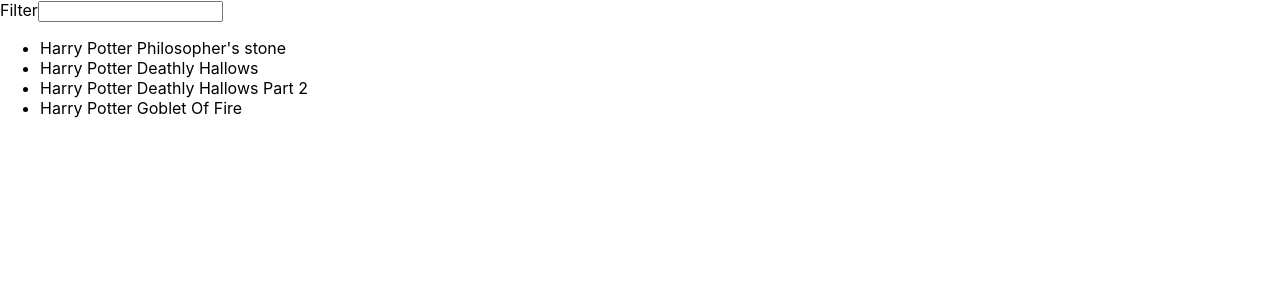
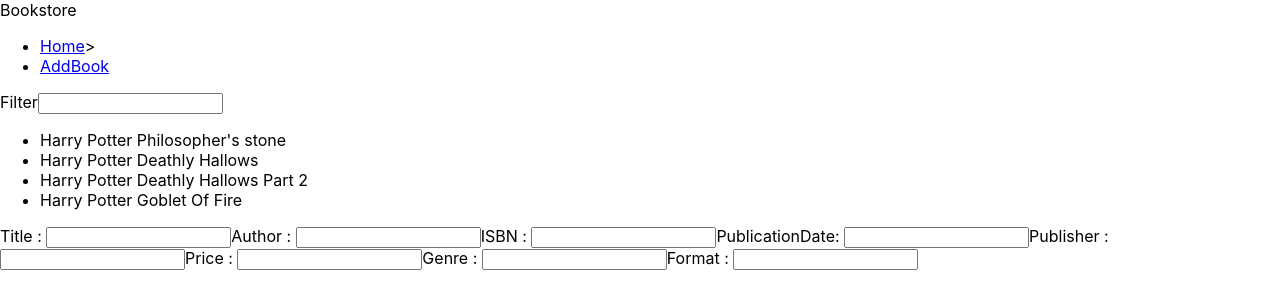
Before and after one commit to priyanka19697/Bookstore, a React (Create React App) app: page /addbook in a window 1280 px wide. Shown: the top 308 px of the page. Built offline with nearby package versions, Linux system fonts and the light colour scheme; data requests are answered from the project's data file.

Commit message:
Write Changes

```diff
--- a/src/App.js
+++ b/src/App.js
@@ -1,6 +1,10 @@
 import React, { Component } from 'react';
+import { BrowserRouter, Route, Switch } from 'react-router-dom';
+
 import BookApi from './data/BookApi';
 import ViewBooks from './components/ViewBooks';
+import AddBook from './components/AddBook';
+import Navbar from './components/Navbar';
 
 class App extends Component {
 	constructor(props) {
@@ -14,12 +18,31 @@
 		BookApi.getAllBooks(data => this.setState({ books: data }));
 	}
 
+	addBook = book => {
+		book.id = Math.random();
+		let books = [...this.state.books, book];
+		this.setState({
+			books: books,
+		});
+	};
+
+	componentDidMount() {
+		BookApi.getAllBooks(data => this.setState({ books: data }));
+	}
+
 	render() {
-		console.log('from app', this.state.books);
 		return (
-			<div className="App">
-				<ViewBooks books={this.state.books} />
-			</div>
+			<BrowserRouter>
+				<div className="App">
+					<Navbar />
+					<ViewBooks books={this.state.books} />
+					<Switch>
+						<Route exact path="/" component={ViewBooks} />
+						<Route path="/addbook" component={AddBook} />
+						<Route path="/:post_id" component={AddBook} />
+					</Switch>
+				</div>
+			</BrowserRouter>
 		);
 	}
 }
--- /dev/null
+++ b/src/components/AddBook.js
@@ -0,0 +1,51 @@
+import React, { Component } from 'react';
+
+class AddBook extends Component {
+	state = {
+		title: null,
+		author: null,
+		isbn: null,
+		publicationDate: null,
+		publisher: null,
+		price: null,
+		genre: null,
+		format: null,
+	};
+
+	handleChange = e => {
+		this.setState({
+			[e.target.id]: e.target.value,
+		});
+	};
+
+	handleSubmit = e => {
+		e.preventDefault();
+		this.props.addBook(this.state);
+	};
+	render() {
+		return (
+			<div>
+				<form onSubmit={this.handleSubmit}>
+					<label htmlFor="title">Title : </label>
+					<input type="text" id="title" onChange={this.handleChange} />
+					<label htmlFor="author">Author : </label>
+					<input type="text" id="author" onChange={this.handleChange} />
+					<label htmlFor="isbn">ISBN : </label>
+					<input type="text" id="isbn" onChange={this.handleChange} />
+					<label htmlFor="publicationDate">PublicationDate: </label>
+					<input type="text" id="publicationDate" onChange={this.handleChange} />
+					<label htmlFor="publisher">Publisher : </label>
+					<input type="text" id="publisher" onChange={this.handleChange} />
+					<label htmlFor="price">Price : </label>
+					<input type="text" id="price" onChange={this.handleChange} />
+					<label htmlFor="genre">Genre : </label>
+					<input type="text" id="genre" onChange={this.handleChange} />
+					<label htmlFor="format">Format : </label>
+					<input type="text" id="format" onChange={this.handleChange} />
+				</form>
+			</div>
+		);
+	}
+}
+
+export default AddBook;
--- /dev/null
+++ b/src/components/Navbar.js
@@ -0,0 +1,26 @@
+import React from 'react';
+import { Link, NavLink, withRouter } from 'react-router-dom';
+import '../index.css';
+
+const Navbar = props => {
+	// setTimeout(() => {
+	// 	props.history.push('/about');
+	// }, 2000);
+	return (
+		<nav className="nav wrapper red darken-3">
+			<div className="container">
+				<a className="brand-logo">Bookstore</a>
+				<ul className="right">
+					<li>
+						<Link to="/">Home</Link>>
+					</li>
+					<li>
+						<NavLink to="/AddBook">AddBook</NavLink>
+					</li>
+				</ul>
+			</div>
+		</nav>
+	);
+};
+
+export default withRouter(Navbar);
--- a/src/components/ViewBooks.js
+++ b/src/components/ViewBooks.js
@@ -1,17 +1,9 @@
 import React, { Component } from 'react';
-import BookApi from '../data/BookApi';
 
-class ViewBooks extends Component {
-	constructor(props) {
-		super(props);
-		this.state = {
-			books: [],
-		};
-	}
-
-	componentDidMount() {
-		BookApi.getAllBooks(data => this.setState({ books: data }));
-	}
+class ViewBook extends Component {
+	state = {
+		books: [],
+	};
 
 	onFilterChange = e => {
 		e.preventDefault();
@@ -47,4 +39,4 @@
 	}
 }
 
-export default ViewBooks;
+export default ViewBook;
```
